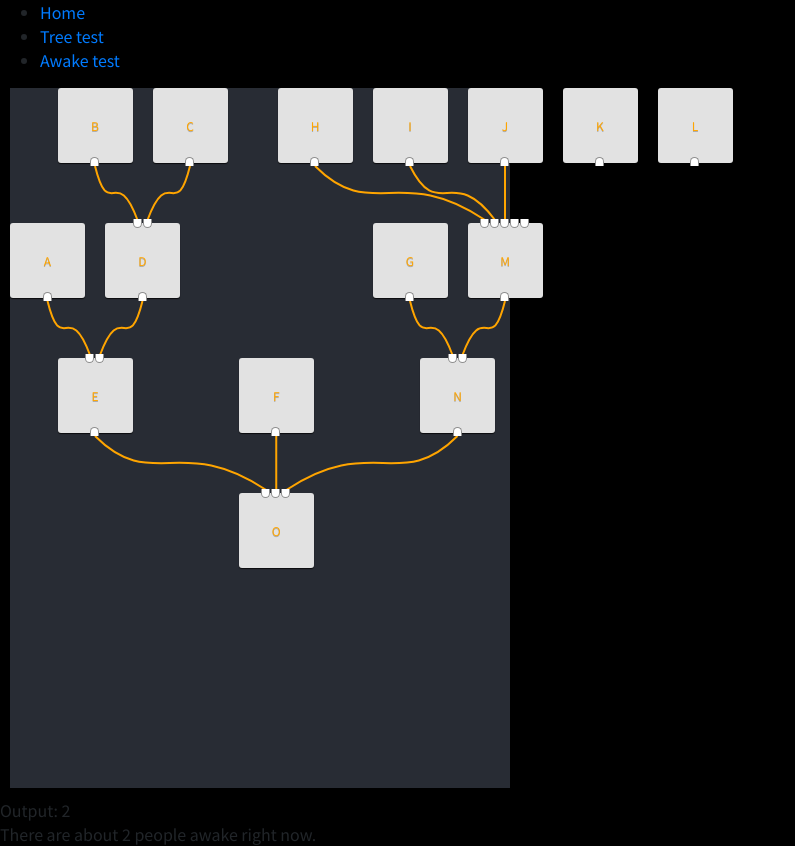
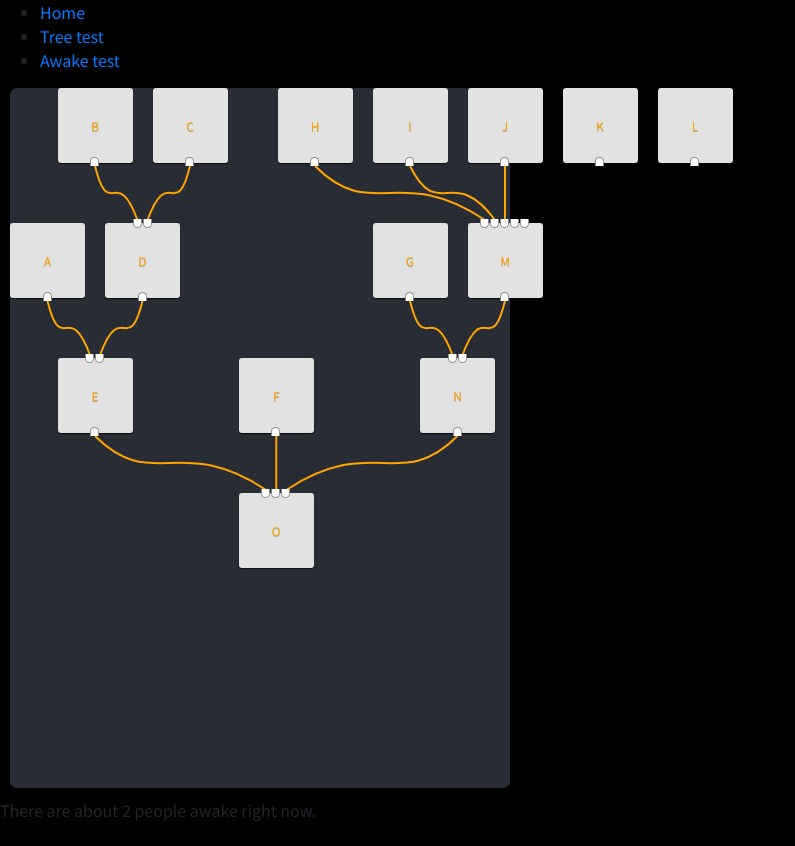
Before and after one commit to dorianj/enrico, a React (Create React App) app: page /tree_test in a window 1280 px wide. Shown: the whole page, without its empty margins (0-795 px from the left). After the commit the page ends 822 px from the top, so only its background shows below. Built offline with nearby package versions, Linux system fonts and the light colour scheme.

Commit message:
minor clean-up -- unused imports, wrappers, etc

```diff
--- a/src/App.css
+++ b/src/App.css
@@ -29,10 +29,11 @@ body {
   color: #61dafb;
 }
 
-.EstimationView .palette {
+.EstimationView {
   margin: 10px;
   background-color: #282c34;
   position: relative;
+  border-radius: 7px;
 }
 
 .EstimationNodeView {
--- a/src/EstimationView.tsx
+++ b/src/EstimationView.tsx
@@ -1,10 +1,7 @@
 import React, { useEffect, useRef } from 'react';
-
 
 import { Estimation } from './estimation';
 import { EstimationLayout, LayoutItem  } from './EstimationLayout';
-import formatters from "./formatters";
-import { createGzip } from 'zlib';
 import { EstimationNodeView } from './EstimationNodeView';
 
 type EstimationViewProps = {
@@ -45,25 +42,17 @@ export function EstimationView({width, height, estimation}: EstimationViewProps)
   });
 
   const nodeViews = layout.allLayoutItems.map(layoutItem => EstimationNodeView({layoutItem}));
-  const formattedOutput = formatters.wholeNumberWithCommas(
-    estimation.terminalNode.output.scalar().value);
 
-  const paletteStyle = {
+  const style = {
     width: `${width}px`,
     height: `${height}px`,
     position: 'relative' as 'relative',
   }
 
   return (
-    <div className="EstimationView">
-      <div className="palette" style={ paletteStyle }>
-        <canvas width={ width } height={ height } ref={ canvasRef }></canvas>
-        { nodeViews }
-      </div>
-
-      <div className="total">
-        Output: { formattedOutput }
-      </div>
+    <div className="EstimationView" style={ style }>
+      <canvas width={ width } height={ height } ref={ canvasRef }></canvas>
+      { nodeViews }
     </div>
   );
 }
--- a/src/TreeDemoView.tsx
+++ b/src/TreeDemoView.tsx
@@ -1,8 +1,7 @@
 import React from 'react';
-import { DateTime } from "luxon";
 
 import { Computable, ScalarFact } from './facts';
-import { Estimation, EstimationNode, EstimationOperation, ConstantEstimationNode } from './estimation';
+import { Estimation, EstimationNode } from './estimation';
 import { EstimationPage } from './EstimationPage';
 
 class DebugEstimationConstantNode extends EstimationNode {
```
